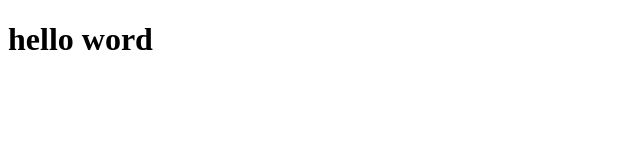
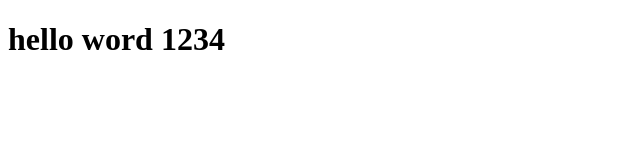
Before and after one commit to abdullohB/dev-test, a plain HTML site: page index.html in a window 1280 px wide. Shown: the whole page, without its empty margins (0-640 px from the left). Drawn offline with Linux system fonts and the light colour scheme.

Commit message:
update index

```diff
--- a/index.html
+++ b/index.html
@@ -6,7 +6,7 @@
     <title>Document</title>
 </head>
 <body>
-    <h1>hello word </h1>
+    <h1>hello word 1234</h1>
 
 </body>
 </html>
```
